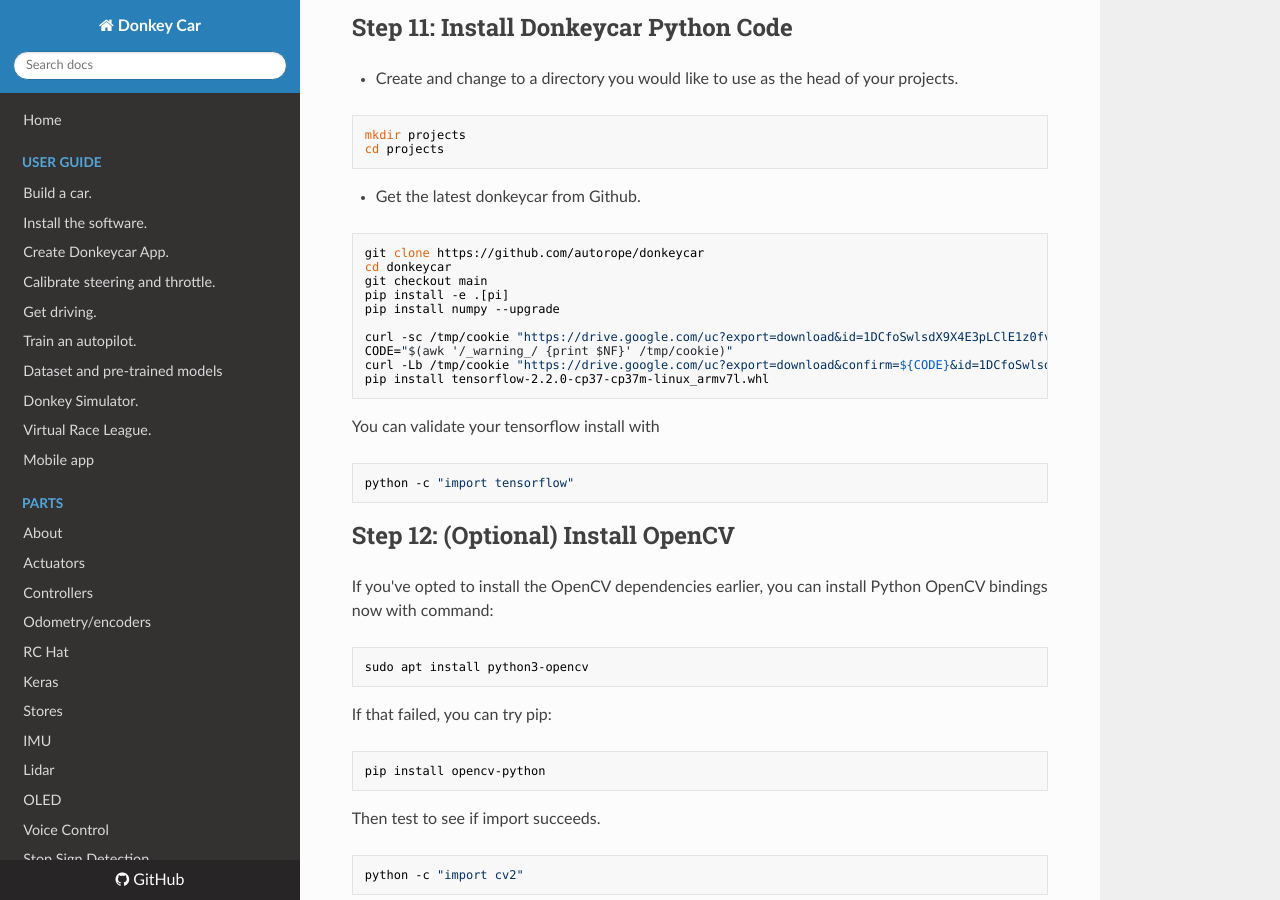
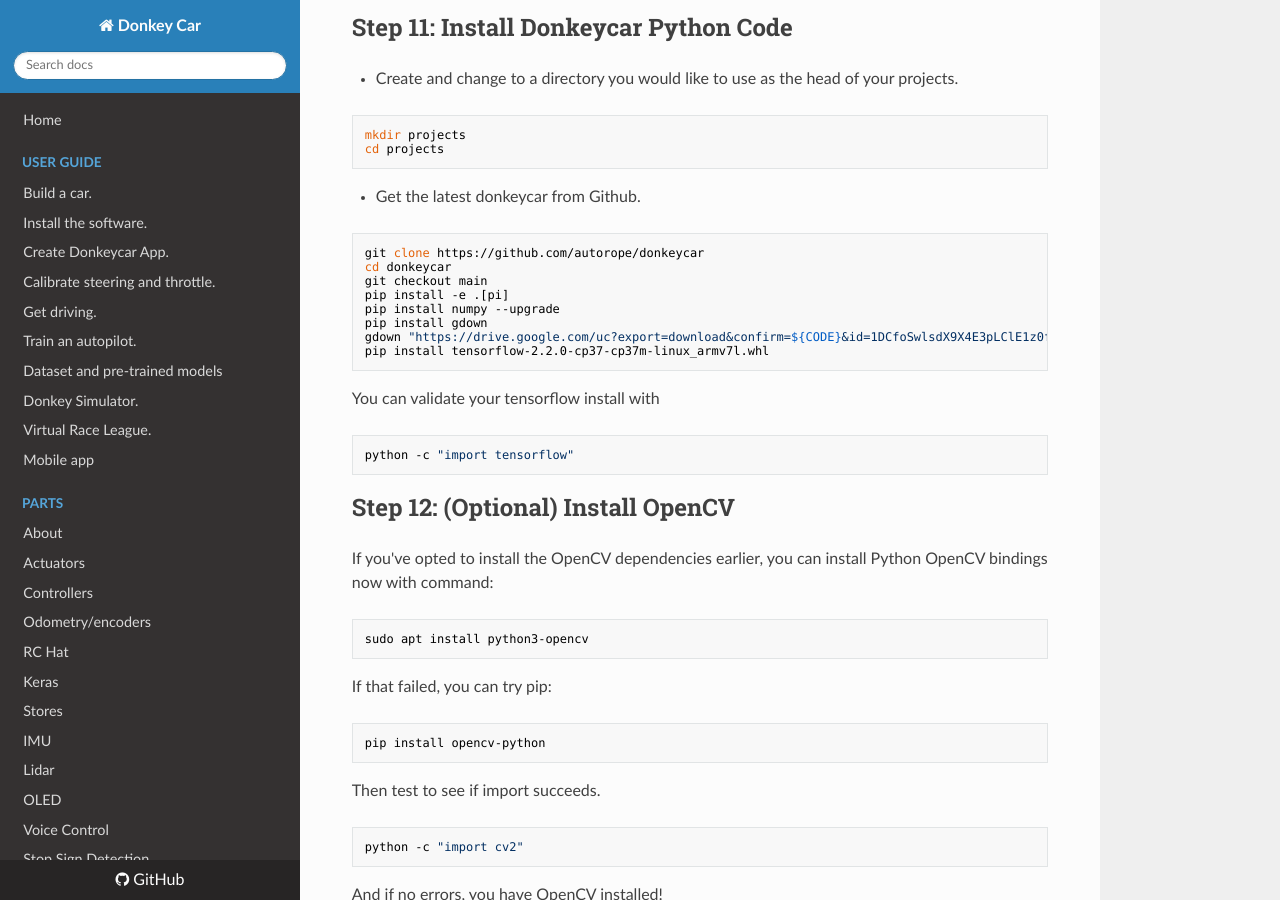
Before and after one commit to autorope/donkeydocs, an MkDocs documentation site: the page built from docs/guide/robot_sbc/setup_raspberry_pi.md, in a window 1280 px wide and 900 px high, scrolled down 5169 px. Built offline with MkDocs 1.6.1, drawn with Linux system fonts in a browser that asks for light colours; nearby versions of some CDN libraries; old or Windows-style settings are respelled for this version of MkDocs.

Commit message:
Change setup_raspberry_pi.md to use gdown instead of curl for google drive download
Cookie acquisition with curl is not working anymore.

````diff
--- a/docs/guide/robot_sbc/setup_raspberry_pi.md
+++ b/docs/guide/robot_sbc/setup_raspberry_pi.md
@@ -226,10 +226,8 @@ cd donkeycar
 git checkout main
 pip install -e .[pi]
 pip install numpy --upgrade
-
-curl -sc /tmp/cookie "https://drive.google.com/uc?export=download&id=1DCfoSwlsdX9X4E3pLClE1z0fvw8tFESP" > /dev/null
-CODE="$(awk '/_warning_/ {print $NF}' /tmp/cookie)"
-curl -Lb /tmp/cookie "https://drive.google.com/uc?export=download&confirm=${CODE}&id=1DCfoSwlsdX9X4E3pLClE1z0fvw8tFESP" -o tensorflow-2.2.0-cp37-cp37m-linux_armv7l.whl
+pip install gdown
+gdown "https://drive.google.com/uc?export=download&confirm=${CODE}&id=1DCfoSwlsdX9X4E3pLClE1z0fvw8tFESP" -O tensorflow-2.2.0-cp37-cp37m-linux_armv7l.whl
 pip install tensorflow-2.2.0-cp37-cp37m-linux_armv7l.whl
 ```
 
````
